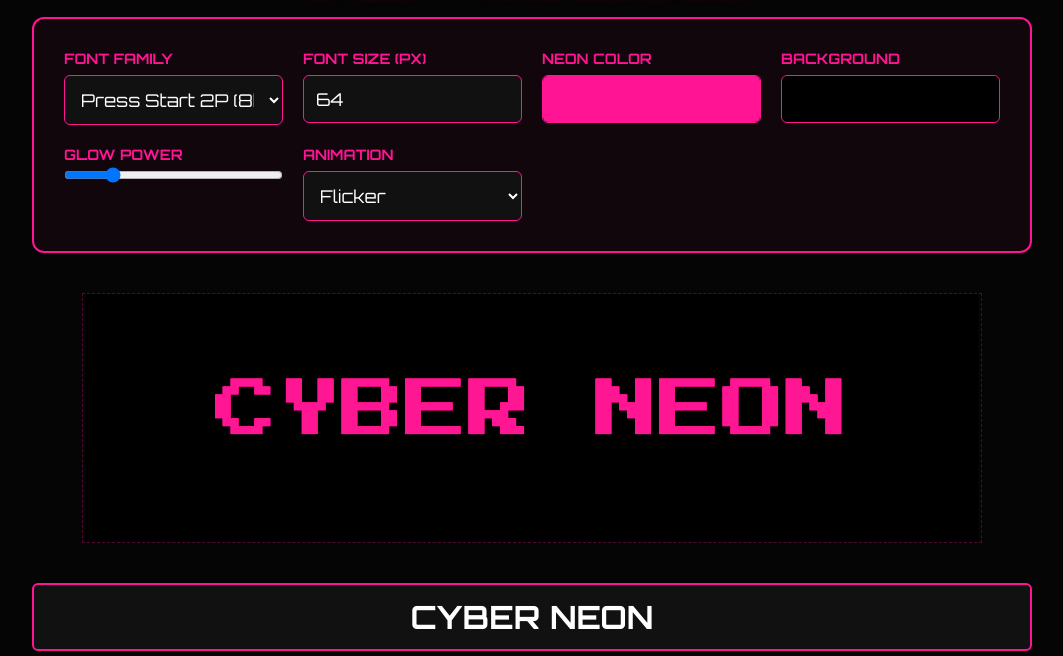
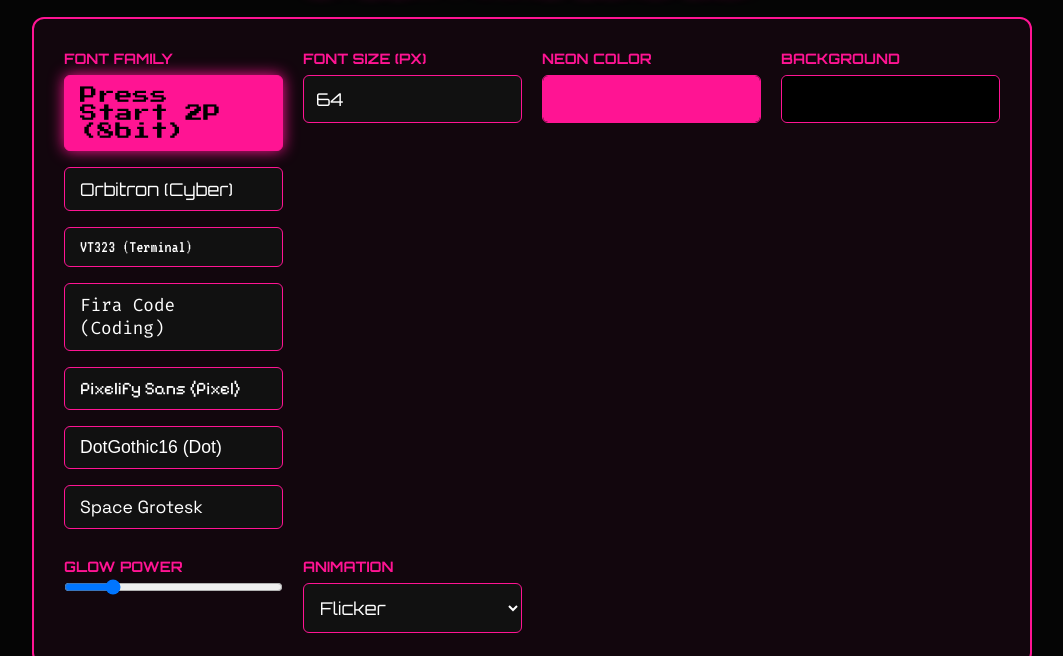
Before and after one commit to 1abcdefggs/cyber-neon, a plain HTML site: page docs/index.html in a window 1280 px wide. Shown: the part 63-719 px from the top of the page, without its empty margins (108-1171 px from the left). Drawn offline with nearby package versions, Linux system fonts and the light colour scheme; a web font is replaced by a local one.

Commit message:
feat: change font selection from dropdown to vertical button list
Replace the select dropdown with a vertical list of clickable buttons for better visibility. Each font button displays the font name in its actual font style, and the selected font is highlighted with a pink glow effect.

```diff
--- a/docs/index.html
+++ b/docs/index.html
@@ -83,6 +83,10 @@
     button.ui-base { background: var(--pink); color: black; font-weight: bold; padding: 18px; cursor: pointer; }
     button.ui-base:hover { background: white; transform: translateY(-2px); }
 
+    .font-button { text-align: left; padding: 10px 15px; cursor: pointer; border: 1px solid var(--pink); background: var(--bg); color: white; border-radius: 6px; transition: 0.3s; margin-bottom: 8px; }
+    .font-button:hover { box-shadow: 0 0 10px var(--pink); background: #1a1a1a; }
+    .font-button.active { background: var(--pink); color: black; box-shadow: 0 0 15px var(--pink); }
+
     .preview-svg { border: 1px dashed rgba(255, 20, 147, 0.3); max-width: 100%; margin: 0 auto; display: block; }
   </style>
 </head>
@@ -115,9 +119,11 @@
     <div class="layout-grid">
       <div class="layout-col">
         <label class="text-S">Font Family</label>
-        <select class="ui-base text-M" x-model="selectedFont">
-          <template x-for="f in fonts"><option :value="f.value" :style="'font-family:'+f.value" x-text="f.name"></option></template>
-        </select>
+        <div class="layout-col">
+          <template x-for="f in fonts">
+            <button class="font-button text-M" :class="{ 'active': selectedFont === f.value }" :style="'font-family:'+f.value" @click="selectedFont = f.value" x-text="f.name"></button>
+          </template>
+        </div>
       </div>
       <div class="layout-col">
         <label class="text-S">Font Size (px)</label>
```
